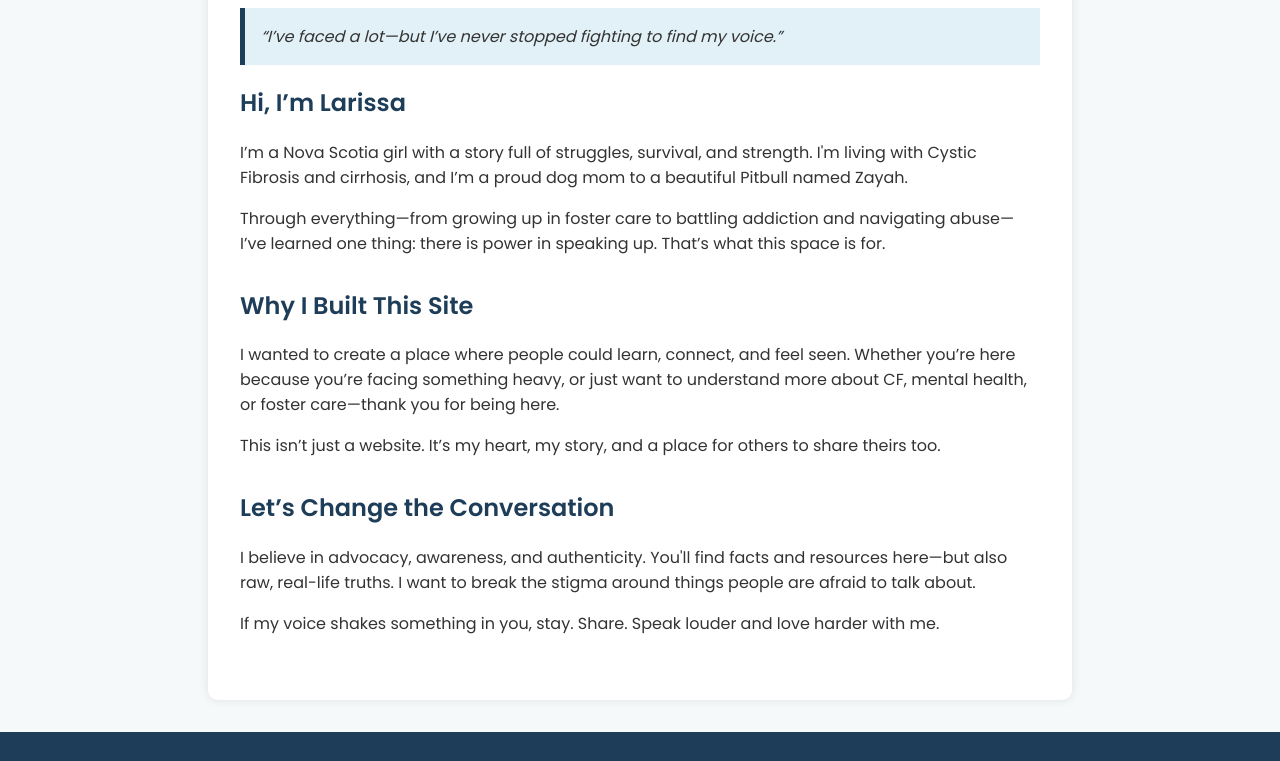
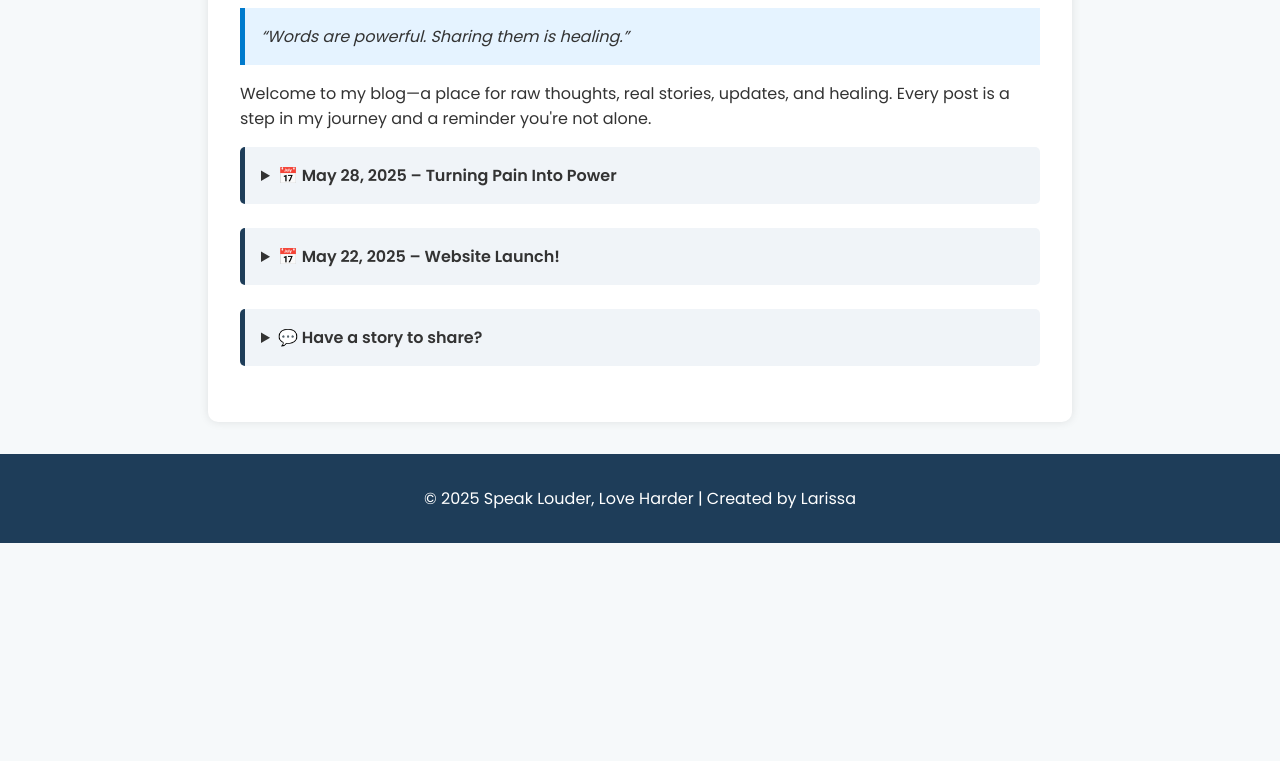
Before and after one commit to rissastar/speak-louder-site, a plain HTML site: page about.html in a window 1280 px wide. Shown: the part 320-1081 px from the top of the page. After the commit the page ends 863 px from the top, so only its background shows below. Drawn offline with Linux system fonts and the light colour scheme.

Commit message:
Update about.html

```diff
--- a/about.html
+++ b/about.html
@@ -3,7 +3,7 @@
 <head>
   <meta charset="UTF-8" />
   <meta name="viewport" content="width=device-width, initial-scale=1.0"/>
-  <title>About Me - Speak Louder, Love Harder</title>
+  <title>Blog - Speak Louder, Love Harder</title>
   <link rel="stylesheet" href="styles.css" />
   <link href="https://fonts.googleapis.com/css2?family=Poppins:wght@300;400;600&display=swap" rel="stylesheet">
   <style>
@@ -41,16 +41,25 @@
       color: #1e3d59;
     }
 
+    details {
+      margin-bottom: 1.5rem;
+      background: #f0f4f8;
+      padding: 1rem;
+      border-left: 5px solid #1e3d59;
+      border-radius: 5px;
+    }
+
+    summary {
+      font-weight: bold;
+      cursor: pointer;
+    }
+
     .quote {
       font-style: italic;
       margin: 1rem 0;
-      background: #e2f1f8;
+      background: #e5f3ff;
       padding: 1rem;
-      border-left: 5px solid #1e3d59;
-    }
-
-    .section {
-      margin-bottom: 2rem;
+      border-left: 5px solid #007acc;
     }
 
     @media (max-width: 600px) {
@@ -86,41 +95,32 @@
   </header>
 
   <main>
-    <h1>About Me</h1>
+    <h1>Blog</h1>
 
-    <div class="quote">
-      “I’ve faced a lot—but I’ve never stopped fighting to find my voice.”
-    </div>
+    <div class="quote">“Words are powerful. Sharing them is healing.”</div>
 
-    <div class="section">
-      <h2>Hi, I’m Larissa</h2>
+    <p>Welcome to my blog—a place for raw thoughts, real stories, updates, and healing. Every post is a step in my journey and a reminder you're not alone.</p>
+
+    <details>
+      <summary>📅 May 28, 2025 – Turning Pain Into Power</summary>
       <p>
-        I’m a Nova Scotia girl with a story full of struggles, survival, and strength. I'm living with Cystic Fibrosis and cirrhosis, and I’m a proud dog mom to a beautiful Pitbull named Zayah.
+        Some days, I don’t feel strong. I feel tired, heavy, worn out. But then I remember how far I’ve come—and why I keep going. Every scar, every story, every moment I’ve survived has built the person I am today. I share these pieces of me so someone else out there can feel seen too. Because pain doesn’t define us—but what we do with it does.
       </p>
+    </details>
+
+    <details>
+      <summary>📅 May 22, 2025 – Website Launch!</summary>
       <p>
-        Through everything—from growing up in foster care to battling addiction and navigating abuse—I’ve learned one thing: there is power in speaking up. That’s what this space is for.
+        It’s live! I finally launched this site, and honestly, it feels like putting a piece of my soul out into the world. My hope is that it becomes more than a site—it becomes a space where people feel heard, understood, and supported. Thank you for being here.
       </p>
-    </div>
+    </details>
 
-    <div class="section">
-      <h2>Why I Built This Site</h2>
+    <details>
+      <summary>💬 Have a story to share?</summary>
       <p>
-        I wanted to create a place where people could learn, connect, and feel seen. Whether you’re here because you’re facing something heavy, or just want to understand more about CF, mental health, or foster care—thank you for being here.
+        I’d love to hear your voice too. Reach out on the <a href="connect.html">Connect</a> page or sign the <a href="index.html#guestbook">Guestbook</a>. Let's speak louder together.
       </p>
-      <p>
-        This isn’t just a website. It’s my heart, my story, and a place for others to share theirs too.
-      </p>
-    </div>
-
-    <div class="section">
-      <h2>Let’s Change the Conversation</h2>
-      <p>
-        I believe in advocacy, awareness, and authenticity. You'll find facts and resources here—but also raw, real-life truths. I want to break the stigma around things people are afraid to talk about.
-      </p>
-      <p>
-        If my voice shakes something in you, stay. Share. Speak louder and love harder with me.
-      </p>
-    </div>
+    </details>
   </main>
 
   <footer>
```
